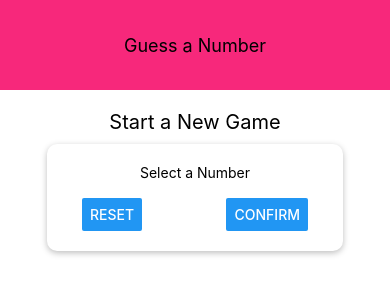
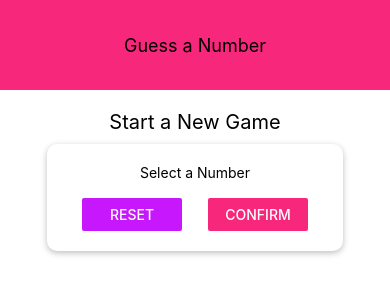
Before and after one commit to theo82/Quiz-App-React-Native, a React Native app: screen / in a window 390 px wide. Shown: the top 300 px of the page. Built offline with nearby package versions, Linux system fonts and the light colour scheme.

Commit message:
Configuring and Styling a TextInput

```diff
--- a/components/Header.js
+++ b/components/Header.js
@@ -1,5 +1,7 @@
 import React from 'react';
 import { View, Text, StyleSheet } from 'react-native';
+
+import Colors from '../constants/colors';
 
 const Header = props => {
     return (
@@ -14,7 +16,7 @@
         width: '100%',
         height: 90,
         padding: 36,
-        backgroundColor: '#f7287b',
+        backgroundColor: Colors.primary,
         alignItems: 'center',
         justifyContent: 'center'
     },
--- /dev/null
+++ b/constants/colors.js
@@ -0,0 +1,4 @@
+export default {
+    primary: '#f7287b',
+    accent: '#c717fc'
+}
--- a/screens/StartGameScreen.js
+++ b/screens/StartGameScreen.js
@@ -2,6 +2,7 @@
 import { View, Text, StyleSheet, TextInput, Button } from 'react-native';
 
 import Card from '../components/Card';
+import Colors from '../constants/colors';
 
 const StartGameScreen = props => {
     return (
@@ -11,8 +12,12 @@
                 <Text>Select a Number</Text>
                 <TextInput />
                 <View style={styles.buttonContainer}>
-                    <Button title="Reset" onPress={() => {}}></Button>
-                    <Button title="Confirm" onPress={() => {}}></Button>
+                    <View style={styles.button}>
+                        <Button title="Reset" onPress={() => {}} color={Colors.accent}></Button>
+                    </View>
+                    <View style={styles.button}>
+                        <Button title="Confirm" onPress={() => {}} color={Colors.primary}></Button>
+                    </View>
                 </View>
             </Card>
         </View>
@@ -42,6 +47,9 @@
         justifyContent: 'space-between',
         paddingHorizontal: 15
 
+    },
+    button: {
+        width: 100
     }
 });
 
```
